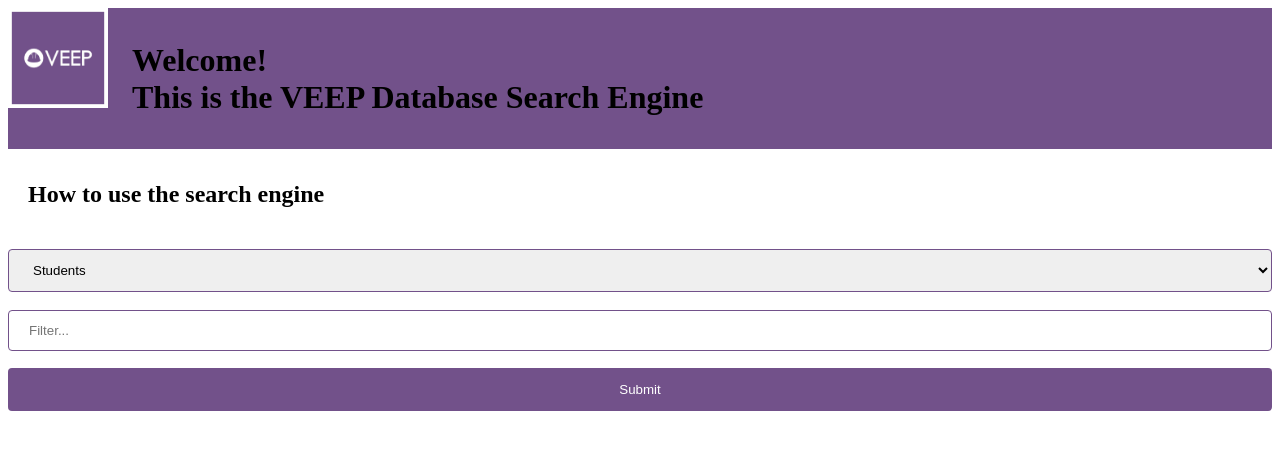
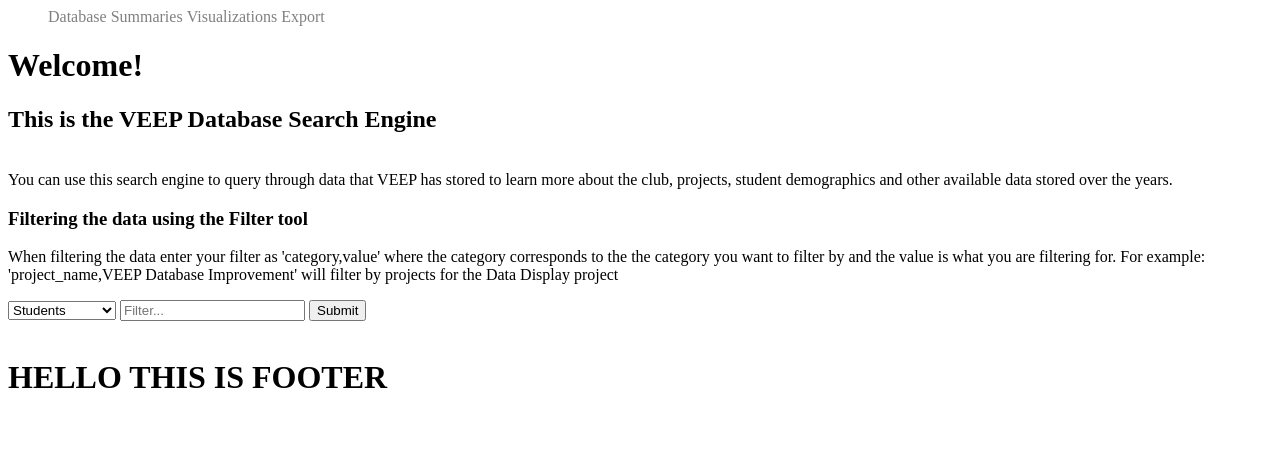
Before and after one commit to chouvinc/VEEP-Summer-Project, a Django app: template data_display/templates/data_display/database_start_page.html in a window 1280 px wide. Shown: the top 450 px of the page. Run offline with Django 3.2, Linux system fonts and the light colour scheme; the template is opened without the code that fills it, so the values that code supplies are empty.

Commit message:
Added base template for header and footer.

```diff
--- /dev/null
+++ b/data_display/static/data_display/base.css
@@ -0,0 +1,14 @@
+.header {
+    width: 100%;
+    color: gray;
+}
+
+ul a {
+  text-decoration: none;
+  list-style: none;
+  display: inline-block;
+}
+
+a:visited {
+  color: gray;
+}
--- a/data_display/static/data_display/style_site.css
+++ b/data_display/static/data_display/style_site.css
@@ -4,6 +4,9 @@
 
 #header {
   background-color:rgb(114, 81, 138);
+
+body {
+  font-family: 'Source Sans Pro', sans-serif;
 }
 
 table {
--- /dev/null
+++ b/data_display/templates/data_display/base.html
@@ -0,0 +1,39 @@
+<html lang= "en">
+    <head>
+        <meta charset="utf-8">
+        <meta name = "viewport" content = "width = device-width, initial-scale = 1.0">
+        <meta http-equiv="X-UA-Compatible" content="ie=edge">
+        {% load static %}
+
+        {% block stylesheets %}
+
+        {% endblock stylesheets %}
+
+        <link rel="stylesheet" href="{% static 'data_display/base.css' %}">
+        <title>Veep Database Search Home Page</title>
+        <link href="https://fonts.googleapis.com/css?family=Source+Sans+Pro&display=swap" rel="stylesheet">
+    </head>
+
+    <body>
+
+    <div class="header">
+        <ul class="headerItems">
+            <a href=""><li>Database</li></a>
+            <a href=""><li>Summaries</li></a>
+            <a href=""><li>Visualizations</li></a>
+            <a href=""><li>Export</li></a>
+        </ul>
+    </div>
+
+    {% block content %}
+    <div class="content">
+
+    </div>
+    {% endblock content %}
+
+    <div class="footer">
+        <h1>HELLO THIS IS FOOTER</h1>
+    </div>
+
+    </body>
+</html>
--- a/data_display/templates/data_display/database_start_page.html
+++ b/data_display/templates/data_display/database_start_page.html
@@ -1,29 +1,32 @@
-<html lang= "en">
+{% extends "data_display/base.html" %}
 
-    <head>
-        <meta charset="utf-8">
-        <meta name = "viewport" content = "width = device-width, initial-scale = 1.0">
-        <meta http-equiv="X-UA-Compatible" content="ie=edge">
+{% block stylesheets %}
 {% load staticfiles %}
 <link rel="stylesheet" href="{% static 'data_display/style_site.css' %}">
-        <title>Veep Database Search Home Page</title>
-    </head>
+{% endblock stylesheets %}
+
+{% block content %}
+<div>
     <body>
-        <div id="header">
-            <img id="image" src="/media/VEEP_logo.jpg" alt="veep logo" width="100">
-            <h1>Welcome!<br> This is the VEEP Database Search Engine</h1>
-        </div>
-        <div>
-            <h2>How to use the search engine</h2>
+        <h1>Welcome! </h1>
+        <h2>This is the VEEP Database Search Engine</h2>
+        <p> <br> You can use this search engine to query through data that VEEP has stored to
+        learn more about the club, projects, student demographics
+        and other available data stored over the years.</p>
+        <h3>Filtering the data using the Filter tool</h3>
+        <p>When filtering the data enter your filter as 'category,value' where the category corresponds to the
+        the category you want to filter by and the value is what you are filtering for. For example: 'project_name,VEEP Database Improvement' will filter by projects for the Data Display project </p>
+    </body>
 </div>
 <div>
     <form>
         <select class = "menu" id = "tables" name = 'tables'>
-                    <option selected value = "Students">Students</option>
+            <option value = "Students">Students</option>
             <option value = "Teams">Teams</option>
             <option value = "Projects">Projects</option>
             <option value = "Not For Profits">Not For Profits</option>
         </select>
+
 
         <input type = "text" placeholder= "Filter..." id = "filter" name = "filter" >
         <input type = "submit">
@@ -129,5 +132,4 @@
     </table>
     {% endif %}
 </div>
-</body>
-</html>
+{% endblock content %}
```
Lines whose indentation alone changed are shown as unchanged.
